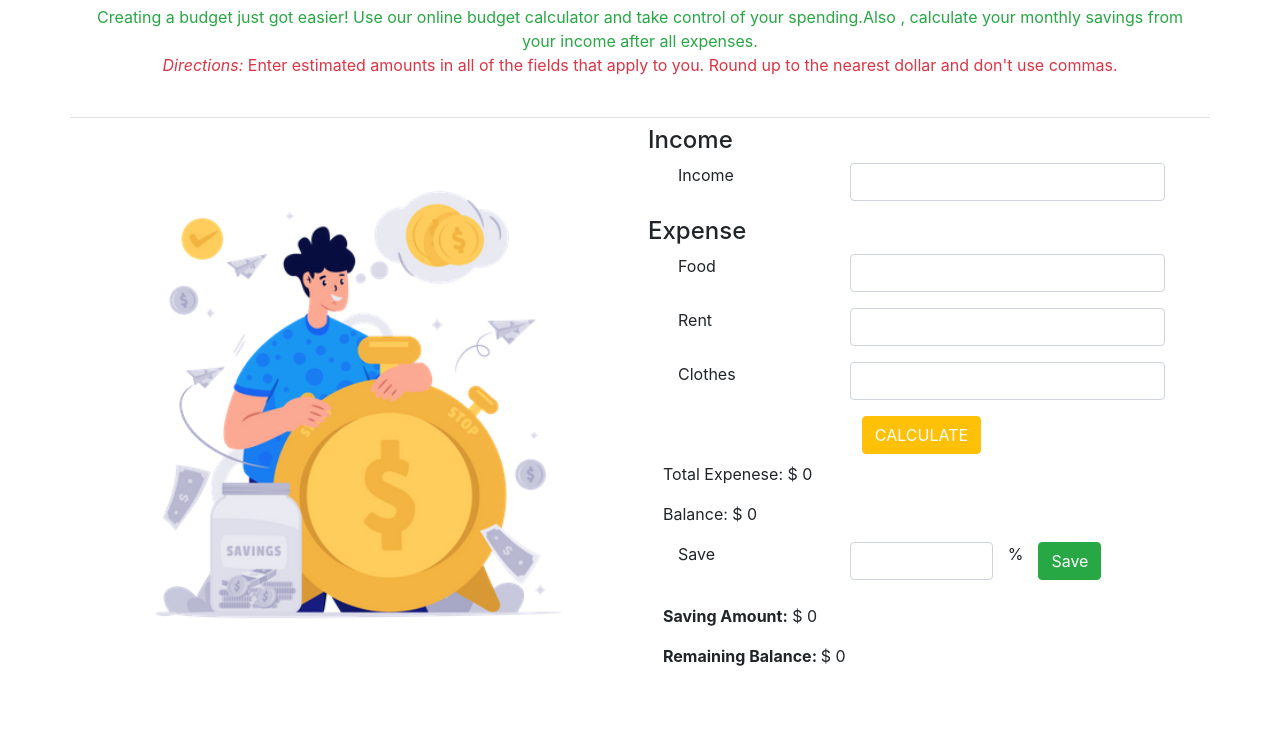
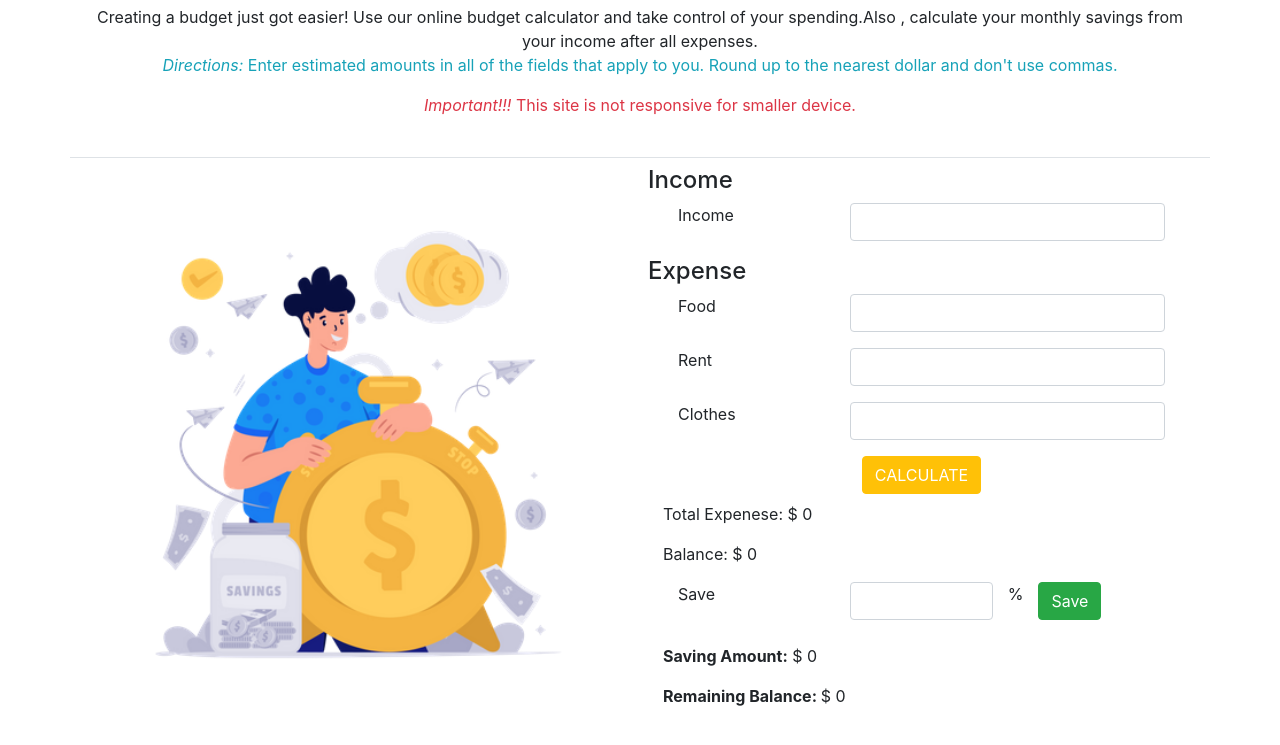
Before and after one commit to ashiqur-russel/Money-Expense-Calculator, a plain HTML site: page index.html in a window 1280 px wide. Shown: the part 75-820 px from the top of the page. Drawn offline with nearby package versions, Linux system fonts and the light colour scheme.

Commit message:
info updated

```diff
--- a/index.html
+++ b/index.html
@@ -20,18 +20,21 @@
                               <div class="col-md 12 text-center mt-4">
                                     <h1>Welcome To <span class="text-warning">MONEY</span> Master
                                     </h1>
-                                    <p class="text-success">Creating a budget just got easier! Use
+                                    <p class="">Creating a budget just got easier! Use
                                           our online budget calculator and take control of your
                                           spending.Also , calculate your monthly savings from your
                                           income after all expenses. <br>
 
-                                          <em class="text-danger">Directions:</em> <span
-                                                class="text-danger">Enter
+                                          <em class="text-info">Directions:</em> <span
+                                                class="text-info">Enter
                                                 estimated amounts in all of
                                                 the fields
                                                 that apply to you. Round up to the nearest
                                                 dollar and don't use commas.</span>
                                     </p>
+                                    <p class="text-danger"><em>Important!!!</em> This site
+                                          is not
+                                          responsive for smaller device.</p>
                               </div>
                         </div>
                   </div>
```
